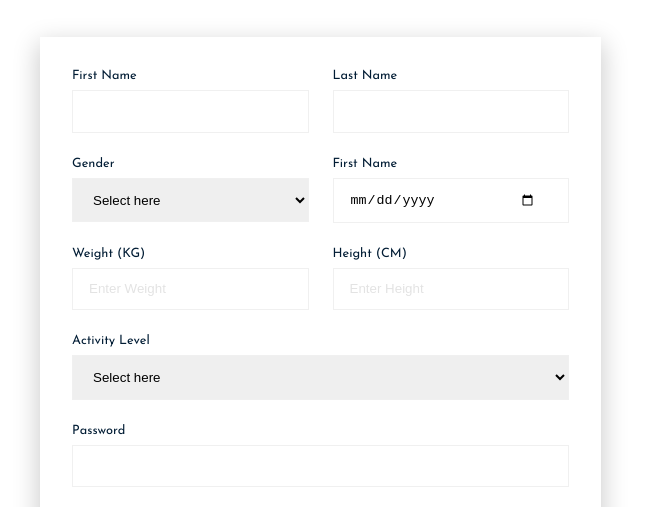
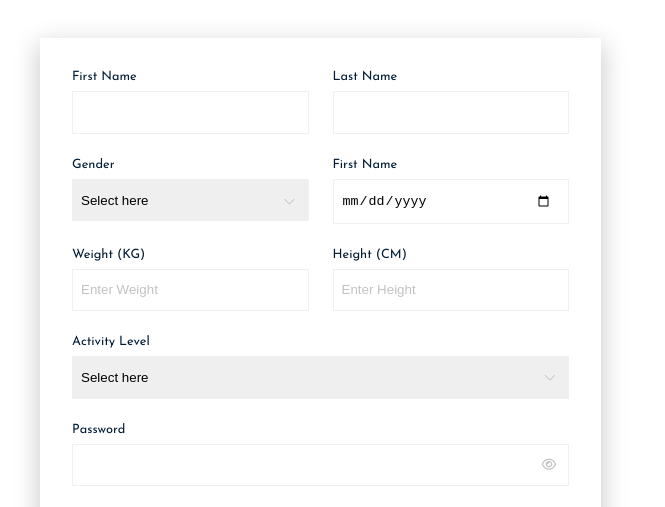
Before and after one commit to nikolasdevs/signupForm, a plain HTML site: page index.html in a window 1280 px wide. Shown: the part 56-563 px from the top of the page, 615-1280 px from the left. Drawn offline with nearby package versions, Linux system fonts and the light colour scheme.

Commit message:
icons were fix to accommodate padding to the right.

```diff
--- a/index.html
+++ b/index.html
@@ -9,6 +9,20 @@
     <link
       href="https://fonts.googleapis.com/css2?family=Josefin+Sans:wght@300;400;500;600;700&display=swap"
       rel="stylesheet"
+    />
+    <link
+      rel="stylesheet"
+      href="https://cdnjs.cloudflare.com/ajax/libs/font-awesome/6.5.1/css/all.min.css"
+      integrity="sha512-DTOQO9RWCH3ppGqcWaEA1BIZOC6xxalwEsw9c2QQeAIftl+Vegovlnee1c9QX4TctnWMn13TZye+giMm8e2LwA=="
+      crossorigin="anonymous"
+      referrerpolicy="no-referrer"
+    />
+    <link
+      rel="stylesheet"
+      href="https://cdnjs.cloudflare.com/ajax/libs/bootstrap-icons/1.11.2/font/bootstrap-icons.min.css"
+      integrity="sha512-D1liES3uvDpPrgk7vXR/hR/sukGn7EtDWEyvpdLsyalQYq6v6YUsTUJmku7B4rcuQ21rf0UTksw2i/2Pdjbd3g=="
+      crossorigin="anonymous"
+      referrerpolicy="no-referrer"
     />
     <link rel="stylesheet" href="style.css" />
   </head>
@@ -35,22 +49,23 @@
         <form action="/signup_individual" method="post">
           <div class="half-boxes">
             <div class="input-box half-box">
-              <label for="name">First Name</label>
+              <label for="firstName">First Name</label>
               <input type="text" id="firstName" name="name" required />
             </div>
             <div class="input-box half-box">
-              <label for="name">Last Name</label>
+              <label for="lastName">Last Name</label>
               <input type="text" id="lastName" name="name" required />
             </div>
           </div>
           <div class="half-boxes">
-            <div class="input-box half-box">
+            <div class="input-box half-box gender">
               <label for="gender"> Gender </label>
               <select name="gender" id="gender">
-                <option>Select here</option>
+                <option disabled selected>Select here</option>
                 <option value="male">Male</option>
                 <option value="female">Female</option>
               </select>
+              <span><i class="bi bi-chevron-down"></i></span>
             </div>
             <div class="input-box half-box">
               <label for="dob">First Name</label>
@@ -79,15 +94,17 @@
               />
             </div>
           </div>
-          <div class="input-box">
+          <div class="input-box activity">
             <label for="name">Activity Level</label>
             <select name="activity" id="activity">
-              <option>Select here</option>
+              <option disabled selected>Select here</option>
             </select>
+            <span><i class="bi bi-chevron-down"></i></span>
           </div>
-          <div class="input-box">
+          <div class="input-box password">
             <label for="password">Password</label>
             <input type="password" id="password" name="password" required />
+            <span><i class="fa-regular fa-eye"></i></span>
           </div>
 
           <div class="btn-box"><button>Register</button></div>
--- a/style.css
+++ b/style.css
@@ -80,6 +80,8 @@ form {
   flex-direction: column;
   gap: 0.5rem;
   align-items: start;
+  /* padding-right: 2rem;
+  background-color: #2ec4b6; */
 }
 
 .half-boxes {
@@ -96,12 +98,35 @@ input,
 select {
   width: 100%;
   height: auto;
-  padding: 0.8rem 2rem 0.8rem 1rem;
+  padding: 0.8rem 1rem 0.8rem 0.5rem;
   border: 1px solid #f0f0f0;
+  outline: none;
+}
+
+select {
+  appearance: none;
+  -webkit-appearance: none;
+  padding-right: 25px;
 }
 
 input::placeholder {
-  color: #e3e3e3;
+  color: #c2c2c2;
+}
+
+.input-box.password,
+.input-box.gender,
+.input-box.activity {
+  position: relative;
+}
+
+span {
+  padding-right: 0.8rem;
+  color: #c2c2c2;
+  cursor: pointer;
+  position: absolute;
+  right: 0;
+  top: 70%;
+  transform: translateY(-60%);
 }
 
 .btn-box {
```
